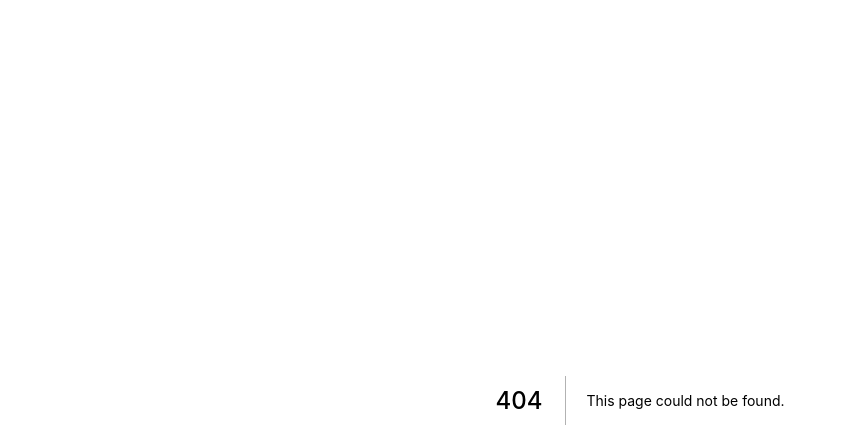
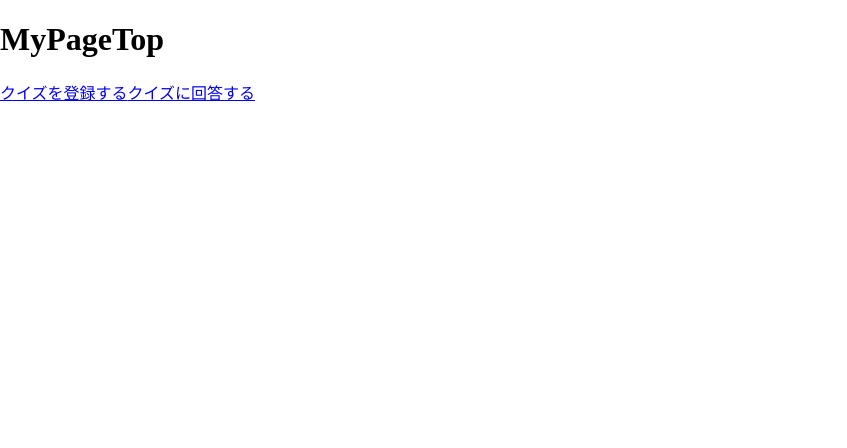
Before and after one commit to empitsu/quiz_app, a Next.js app: page /mypage/top in a window 1280 px wide. Before the commit this address had no page. Shown: the top 448 px of the page, without its empty margins (0-847 px from the left). Built offline with nearby package versions, Linux system fonts and the light colour scheme.

Commit message:
feat: create Layout and modify html tag

```diff
--- /dev/null
+++ b/components/Layout.tsx
@@ -0,0 +1,9 @@
+type Props = {
+  children: React.ReactNode;
+};
+
+function Layout({ children }: Props) {
+  return <div className="hoge">{children}</div>;
+}
+
+export default Layout;
--- a/pages/_document.tsx
+++ b/pages/_document.tsx
@@ -1,4 +1,10 @@
-import Document, { DocumentContext } from "next/document";
+import Document, {
+  DocumentContext,
+  Html,
+  Head,
+  Main,
+  NextScript,
+} from "next/document";
 import { ServerStyleSheet } from "styled-components";
 
 export default class MyDocument extends Document {
@@ -27,4 +33,16 @@ export default class MyDocument extends Document {
       sheet.seal();
     }
   }
+
+  render() {
+    return (
+      <Html lang="ja">
+        <Head />
+        <body>
+          <Main />
+          <NextScript />
+        </body>
+      </Html>
+    );
+  }
 }
--- /dev/null
+++ b/pages/mypage/top.tsx
@@ -0,0 +1,17 @@
+import Link from "next/link";
+import Head from "next/head";
+import Layout from "../../components/Layout";
+
+export default function MyPageTop() {
+  return (
+    <Layout>
+      <Head>
+        <title>MyPageTop</title>
+      </Head>
+      <h1>MyPageTop</h1>
+
+      <Link href="/mypage/register">クイズを登録する</Link>
+      <Link href="/mypage/answer">クイズに回答する</Link>
+    </Layout>
+  );
+}
```
Also changed, not shown: pages/index.tsx (+8 -3 lines), pages/mypage/answer.tsx (added, +11 -0 lines), pages/mypage/register.tsx (added, +11 -0 lines).
